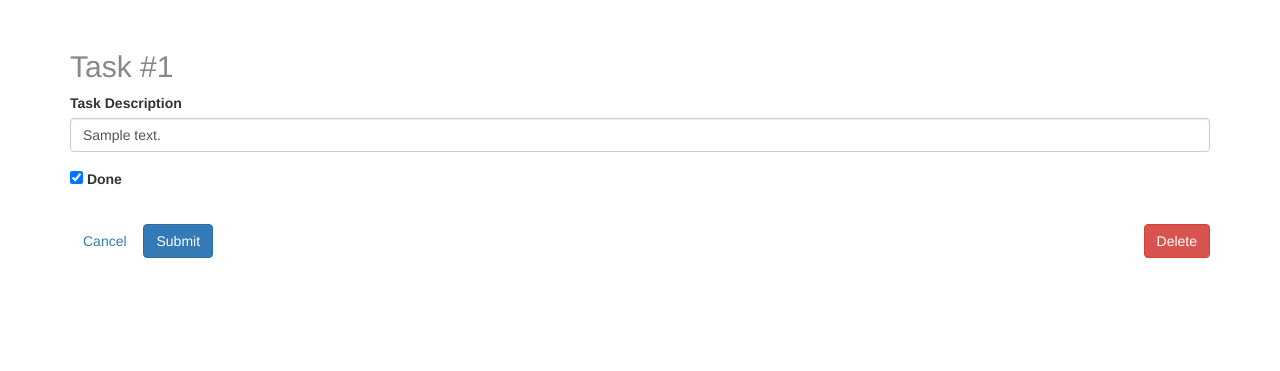
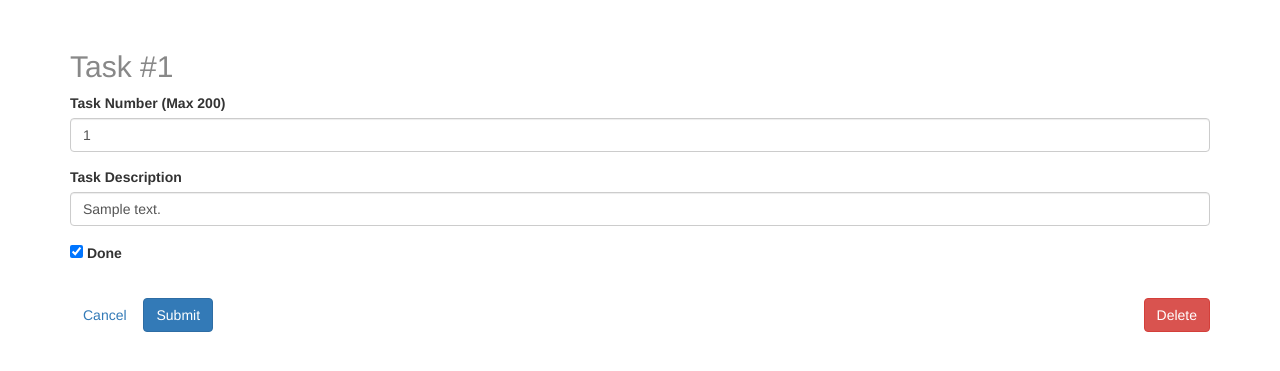
Before and after one commit to gustavoapolinario/node-todo-frontend, a Node server app: template src/views/todoItem.hbs in a window 1280 px wide. Shown: the part 152-523 px from the top of the page. Run offline with Node 20, Linux system fonts and the light colour scheme; the template is opened without the code that fills it: most values are stand-ins (such as "Sample title", 1, 10 or a date in 2020); some libraries are stand-ins or nearby versions.

Commit message:
Number of task

```diff
--- a/src/controllers/todoController.js
+++ b/src/controllers/todoController.js
@@ -48,6 +48,7 @@ exports.todo_create_post = function(req, res) {
 
 	var params = {
 		description: req.body.description,
+		number: req.body.number,
 		done: req.body.done
 	}
 
@@ -78,6 +79,7 @@ exports.todo_update_post = function(req, res) {
 
 	var params = {
 		description: req.body.description,
+		number: req.body.number,
 		done: req.body.done
 	}
 	var filter = {id: req.params.id };
--- a/src/views/todoItem.hbs
+++ b/src/views/todoItem.hbs
@@ -17,13 +17,18 @@
 		{{/if}}
 
 		<div class="form-group">
+			<label>Task Number (Max 200)</label>
+			<input type="number" class="form-control" name="number" min="1" max="200" value="{{todoItem.number}}" required>
+		</div>
+
+		<div class="form-group">
 			<label>Task Description</label>
 			<input type="text" class="form-control" name="description" value="{{todoItem.description}}" required>
 		</div>
 
 		<div class="form-check">
 			<label class="form-check-label">
-				<input type="checkbox" class="form-check-input" name="done"{{#if todoItem.done}} checked{{/if}}>
+				<input type="checkbox" class="form-check-input" value="1" name="done"{{#if todoItem.done}} checked{{/if}}>
 				Done
 			</label>
 		</div>
```
Also changed, not shown: 3 other files.
